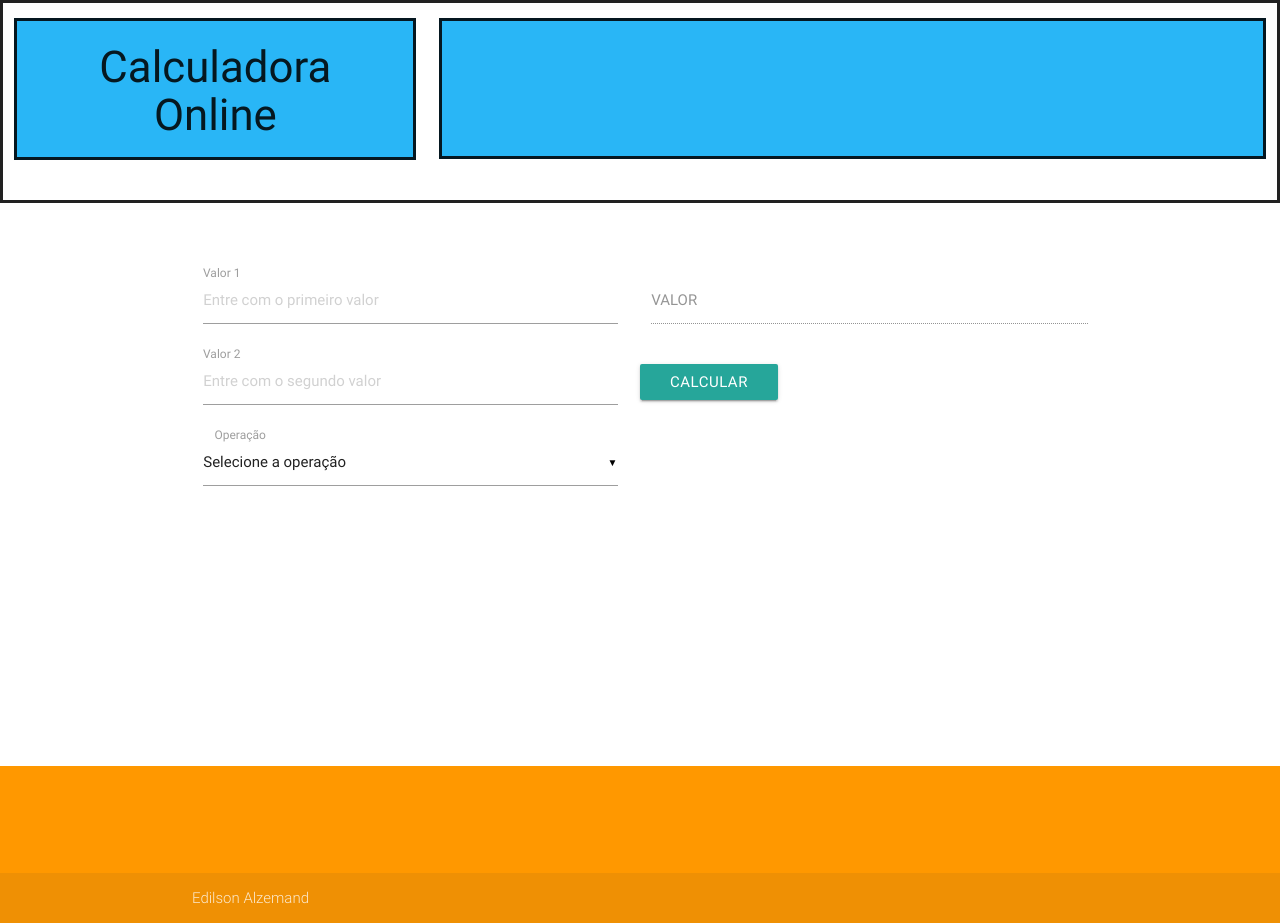
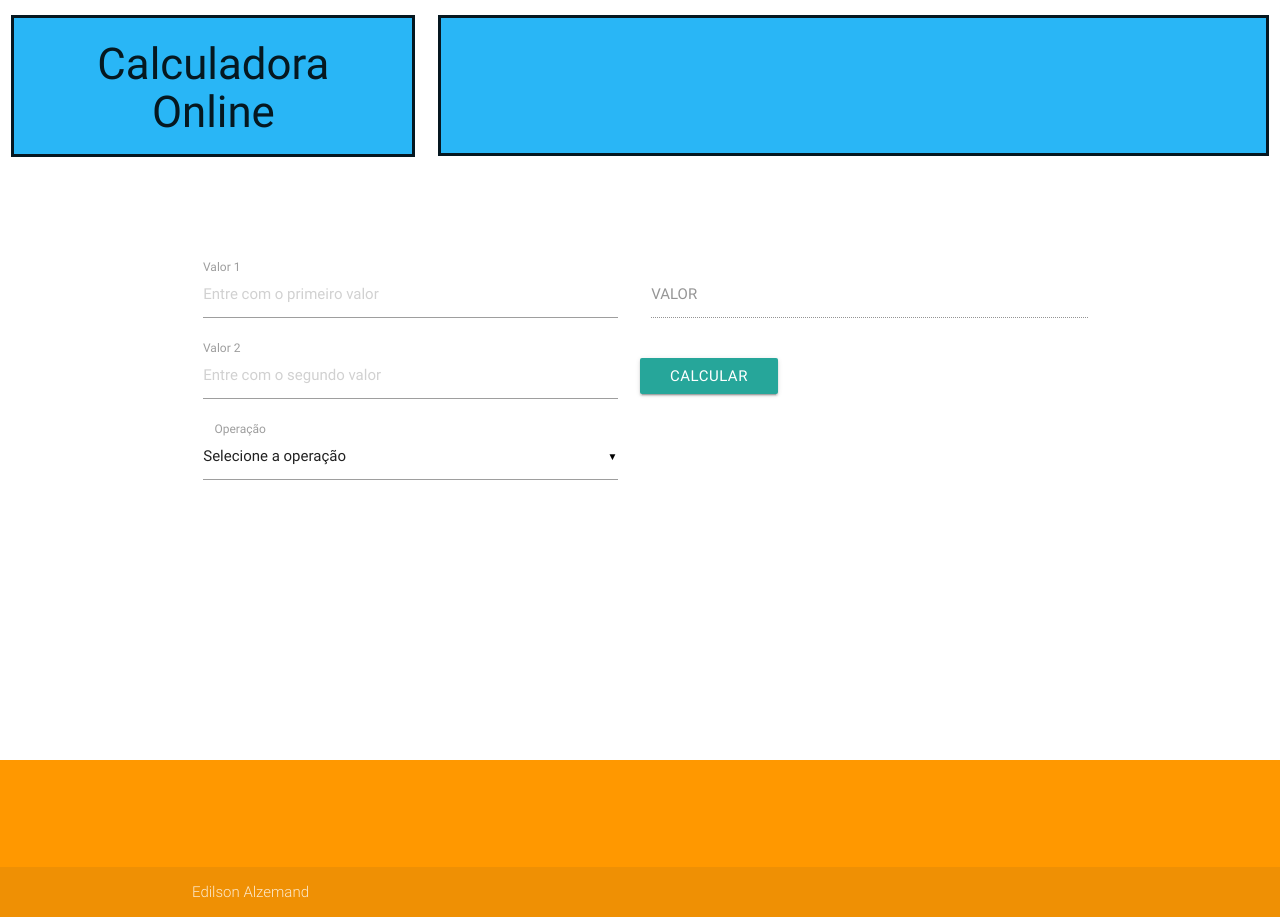
Before and after one commit to FeMASS/calc-imc, a plain HTML site: page index.html in a window 1280 px wide. Drawn offline with nearby package versions, Linux system fonts and the light colour scheme.

Commit message:
remover bordar no div inicial

```diff
--- a/index.html
+++ b/index.html
@@ -12,7 +12,7 @@
 </head>
 <body>
 
-  <div style="border:solid"class="section no-pad-bot" id="index-banner">
+  <div class="section no-pad-bot" id="index-banner">
 	<div class="col">
       <div  class="row">
       <div  class="col s4 left"><div class="row light-blue lighten-1" style="border:solid"><h3 class="header center">Calculadora <br> Online</h3>
```
